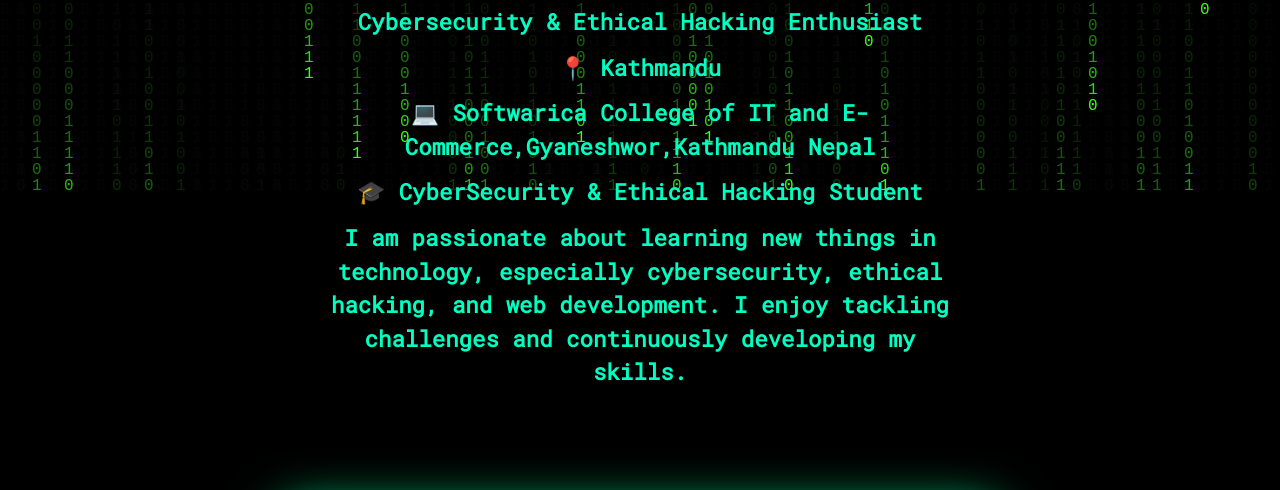
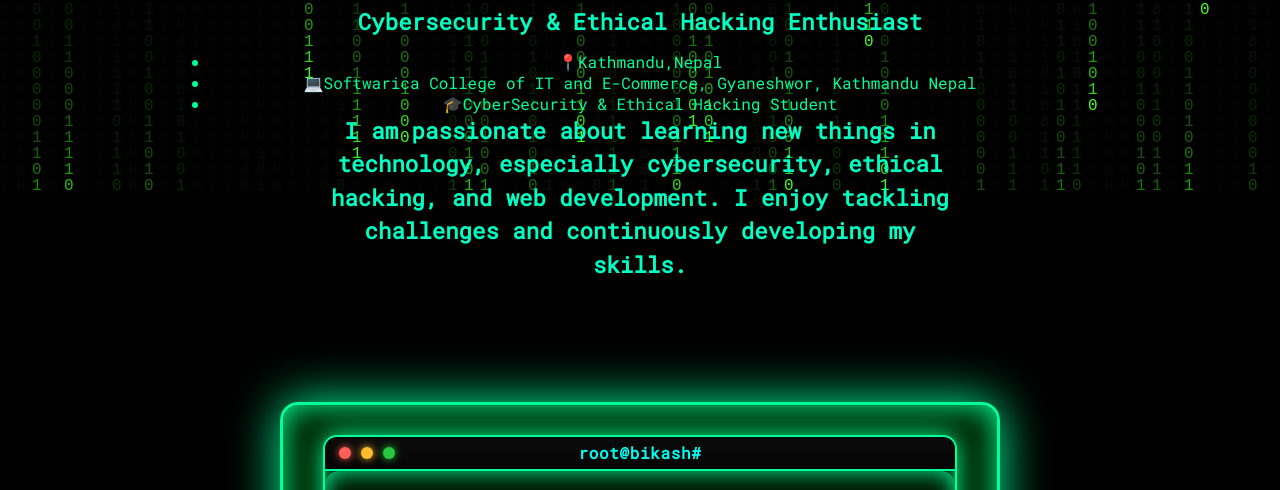
Before and after one commit to Spydomain/SKill-portfolio, a plain HTML site: page index.html in a window 1280 px wide. Shown: the part 610-1100 px from the top of the page. Drawn offline with nearby package versions, Linux system fonts and the light colour scheme.

Commit message:
fixed about section

```diff
--- a/index.html
+++ b/index.html
@@ -52,10 +52,12 @@
     <div class="hero-text">
       <h1>Hello, I'm <span class="glitch stable" data-text="Bikash Sarraf">Bikash Sarraf</span> 👋</h1>
       <p>Cybersecurity & Ethical Hacking Enthusiast</p>
-      <p>📍 Kathmandu </p>
-      <p>💻 Softwarica College of IT and E-Commerce,Gyaneshwor,Kathmandu Nepal</p>
-      <p>🎓 CyberSecurity & Ethical Hacking Student</p>
-      <p>I am passionate about learning new things in technology, especially cybersecurity, ethical hacking, and web development. I enjoy tackling challenges and continuously developing my skills.</p>
+      <ul class="about-list">
+        <li class="center-kathmandu"><span class="icon">📍</span><span>Kathmandu,Nepal</span></li>
+        <li><span class="icon">💻</span><span>Softwarica College of IT and E-Commerce, Gyaneshwor, Kathmandu Nepal</span></li>
+        <li><span class="icon">🎓</span><span>CyberSecurity & Ethical Hacking Student</span></li>
+      </ul>
+      <p class="about-desc typewriter">I am passionate about learning new things in technology, especially cybersecurity, ethical hacking, and web development. I enjoy tackling challenges and continuously developing my skills.</p>
     </div>
   </section>
 
```
